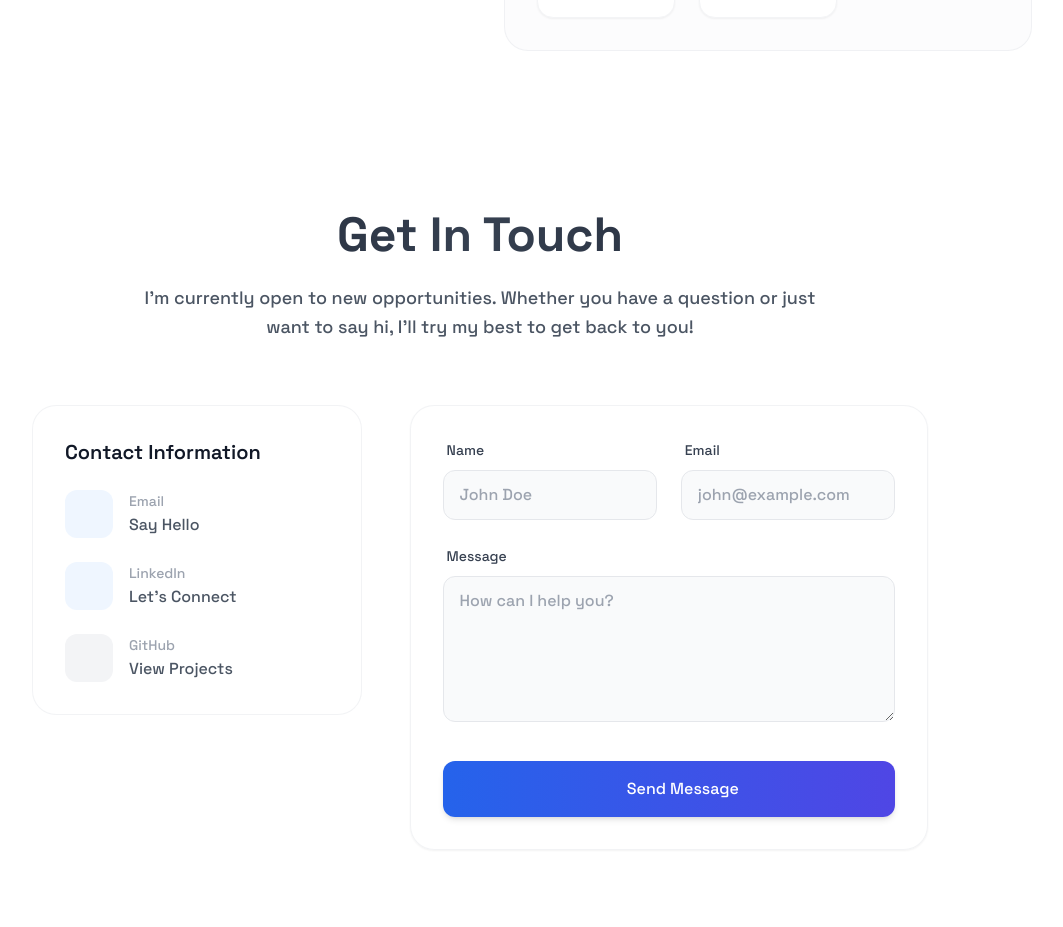
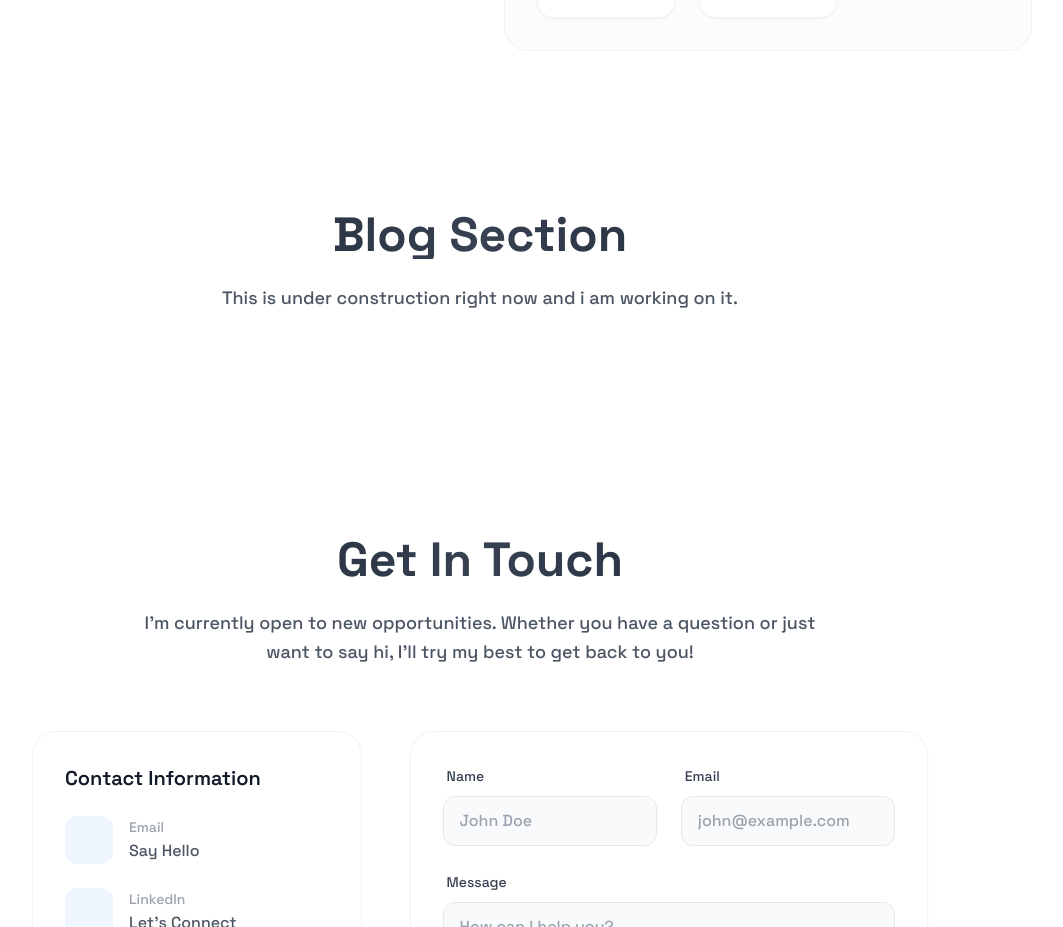
Before and after one commit to ritikkumar27/portfolio_v2, a Next.js app: page / in a window 1280 px wide. Shown: the part 1865-2792 px from the top of the page, without its empty margins (160-1223 px from the left). Built offline with nearby package versions, Linux system fonts and the light colour scheme; some icons are missing.

Commit message:
added blog section and will work on it later

```diff
--- a/src/app/page.tsx
+++ b/src/app/page.tsx
@@ -4,7 +4,8 @@ import{
   Background,
   OverviewSection,
   ContactSection,
-  MusicSection
+  MusicSection,
+  Blog
 } from "@/components/portfolio";
 
 import Navigation from "@/components/portfolio/Navigation";
@@ -18,9 +19,12 @@ export default function Portfolio() {
       <Navigation/>
 
       <div className="max-w-6xl mx-auto px-6 pt-24">
+
         <HeroSection />
 
         <OverviewSection />
+
+        <Blog />
 
         <MusicSection />
 
--- /dev/null
+++ b/src/components/portfolio/Blog.tsx
@@ -0,0 +1,25 @@
+"use client";
+
+import { motion } from "framer-motion";
+import { Icon } from "@iconify/react";
+
+export default function Blog() {
+  return (
+    <section id="blog" className="py-20 relative">
+      <motion.div
+         initial={{ opacity: 0, y: 20 }}
+         whileInView={{ opacity: 1, y: 0 }}
+         viewport={{ once: true, margin: "-100px" }}
+         transition={{ duration: 0.6 }}
+         className="text-center mb-16"
+      >
+        <h2 className="text-3xl md:text-5xl font-bold mb-6 bg-gradient-to-r from-gray-900 via-gray-700 to-gray-900 dark:from-white dark:via-gray-100 dark:to-white bg-clip-text text-transparent">
+          Blog Section
+        </h2>
+        <p className="text-lg text-gray-600 dark:text-gray-300 max-w-2xl mx-auto leading-relaxed">
+          This is under construction right now and i am working on it.
+        </p>
+      </motion.div>
+    </section>
+  );
+}
--- a/src/components/portfolio/HeroSection.tsx
+++ b/src/components/portfolio/HeroSection.tsx
@@ -7,7 +7,7 @@ import TypewriterRole from "./TypewriterRole";
 
 export default function HeroSection() {
   return (
-    <div className="relative min-h-[100dvh] flex items-center justify-center">
+    <div id="hero" className="relative min-h-[100dvh] flex items-center justify-center">
       <div className="absolute inset-0 overflow-hidden">
         <div className="absolute top-1/4 left-1/4 w-96 h-96 bg-blue-500/5 dark:bg-blue-400/10 rounded-full blur-3xl" />
         <div className="absolute bottom-1/3 right-1/4 w-80 h-80 bg-purple-500/5 dark:bg-purple-400/10 rounded-full blur-3xl" />
--- a/src/components/portfolio/Navigation.tsx
+++ b/src/components/portfolio/Navigation.tsx
@@ -15,13 +15,22 @@ export default function Navigation() {
 
         <div className="relative flex items-center justify-between gap-12 px-6 py-2.5 bg-white/30 dark:bg-black/20 backdrop-blur-xl border border-white/40 dark:border-white/10 shadow-2xl shadow-black/5 dark:shadow-black/20 rounded-full">
 
-          <motion.div
+          {/* <motion.div
             initial={{ opacity: 0, x: -20 }}
             animate={{ opacity: 1, x: 0 }}
             className="text-xl font-bold bg-gradient-to-r from-indigo-600 via-purple-600 to-violet-600 dark:from-indigo-400 dark:via-purple-400 dark:to-violet-400 bg-clip-text text-transparent drop-shadow-sm"
           >
             RK
-          </motion.div>
+          </motion.div> */}
+
+          <motion.a
+            href="#hero"
+            initial={{ opacity: 0, x: -20 }}
+            animate={{ opacity: 1, x: 0 }}
+            className="text-xl font-bold bg-gradient-to-r from-indigo-600 via-purple-600 to-violet-600 dark:from-indigo-400 dark:via-purple-400 dark:to-violet-400 bg-clip-text text-transparent drop-shadow-sm cursor-pointer"
+            >
+            RK
+          </motion.a>
 
           <div className="hidden md:flex items-center space-x-1">
             {navItems.map((item, index) => (
--- a/src/components/portfolio/index.ts
+++ b/src/components/portfolio/index.ts
@@ -5,3 +5,4 @@ export { default as TypewriterRole } from './TypewriterRole';
 export { default as OverviewSection } from './OverviewSection';
 export { default as ContactSection } from './ContactSection';
 export { default as MusicSection } from './MusicSection';
+export { default as Blog } from './Blog';
```
Also changed, not shown: 1 other file (tests, documents, lock files or other folders).
